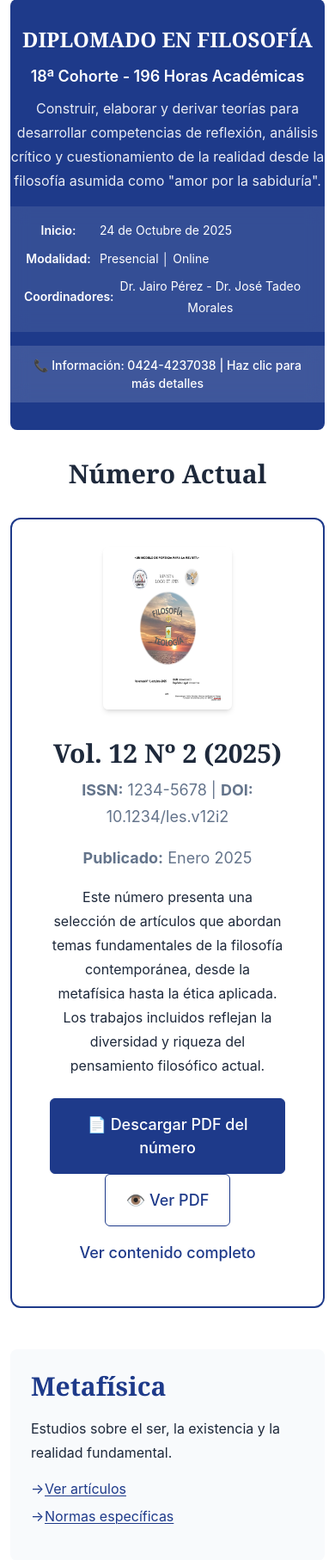
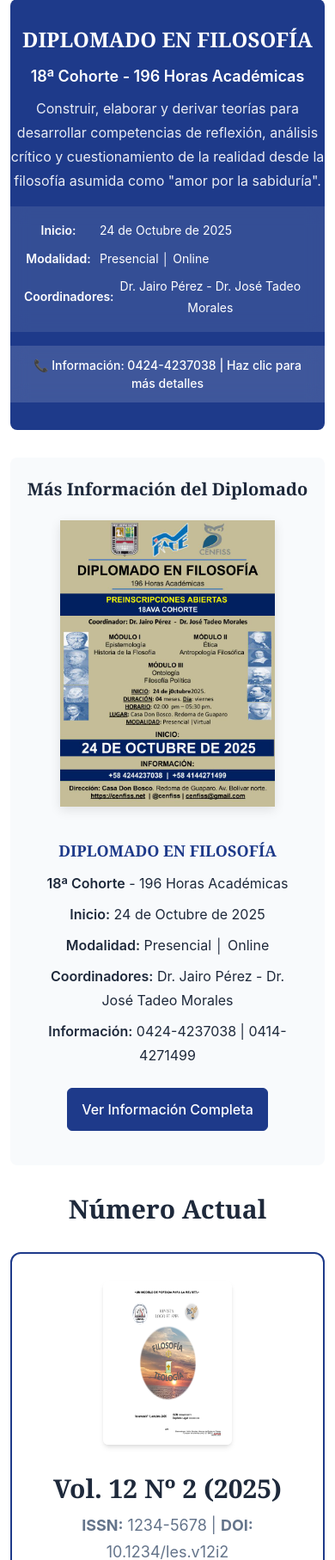
Before and after one commit to refo44/demo-revistalogos, a PHP site: page / in a window 390 px wide. Shown: the part 771-2585 px from the top of the page at 86% size. Run offline with PHP 8.4, Linux system fonts and the light colour scheme.

Commit message:
feat: Add flyer section with detailed diplomado information
- Add dedicated flyer section after banner
- Display flyer.jpg image with detailed information
- Include all diplomado details (cohort, dates, coordinators, phones)
- Add responsive design for mobile devices
- Maintain banner simplicity while showing complete flyer
- Add call-to-action button to CENFISS events page

```diff
--- a/assets/css/pages.css
+++ b/assets/css/pages.css
@@ -1110,6 +1110,68 @@
   display: block;
 }
 
+/* Flyer Section */
+.flyer-section {
+  margin: var(--space-8) 0;
+  padding: var(--space-6) 0;
+  background-color: var(--color-bg-secondary);
+  border-radius: var(--border-radius-lg);
+}
+
+.flyer-container {
+  max-width: 1200px;
+  margin: 0 auto;
+  padding: 0 var(--space-4);
+}
+
+.flyer-title {
+  text-align: center;
+  font-size: var(--font-size-xl);
+  font-weight: var(--font-weight-bold);
+  margin-bottom: var(--space-6);
+  color: var(--color-text-primary);
+}
+
+.flyer-content {
+  display: grid;
+  grid-template-columns: auto 1fr;
+  gap: var(--space-6);
+  align-items: start;
+}
+
+.flyer-image {
+  width: 300px;
+  height: auto;
+  border-radius: var(--border-radius-md);
+  box-shadow: 0 4px 12px rgba(0, 0, 0, 0.1);
+}
+
+.flyer-info {
+  padding: var(--space-4);
+}
+
+.flyer-info h4 {
+  font-size: var(--font-size-lg);
+  font-weight: var(--font-weight-bold);
+  color: var(--color-primary);
+  margin-bottom: var(--space-3);
+}
+
+.flyer-info p {
+  margin-bottom: var(--space-2);
+  font-size: var(--font-size-base);
+  line-height: var(--line-height-relaxed);
+}
+
+.flyer-info strong {
+  color: var(--color-text-primary);
+  font-weight: var(--font-weight-semibold);
+}
+
+.flyer-info .btn {
+  margin-top: var(--space-4);
+}
+
 .revista-item__actions {
   display: flex;
   gap: var(--space-2);
@@ -1538,6 +1600,16 @@
 
   .banner__content {
     text-align: center;
+  }
+
+  .flyer-content {
+    grid-template-columns: 1fr;
+    text-align: center;
+  }
+
+  .flyer-image {
+    width: 250px;
+    margin: 0 auto;
   }
 
   .revista-item__actions {
--- a/index.html
+++ b/index.html
@@ -173,6 +173,27 @@
                         </div>
                     </div>
                 </a>
+            </section>
+
+            <!-- Flyer Section -->
+            <section class="flyer-section">
+                <div class="flyer-container">
+                    <h3 class="flyer-title">Más Información del Diplomado</h3>
+                    <div class="flyer-content">
+                        <img src="assets/img/flyer.jpg" alt="Flyer Diplomado en Filosofía - CENFISS" class="flyer-image">
+                        <div class="flyer-info">
+                            <h4>DIPLOMADO EN FILOSOFÍA</h4>
+                            <p><strong>18ª Cohorte</strong> - 196 Horas Académicas</p>
+                            <p><strong>Inicio:</strong> 24 de Octubre de 2025</p>
+                            <p><strong>Modalidad:</strong> Presencial │ Online</p>
+                            <p><strong>Coordinadores:</strong> Dr. Jairo Pérez - Dr. José Tadeo Morales</p>
+                            <p><strong>Información:</strong> 0424-4237038 | 0414-4271499</p>
+                            <a href="https://cenfiss.net/index.php/eventos/" class="btn btn--primary" target="_blank" rel="noopener noreferrer">
+                                Ver Información Completa
+                            </a>
+                        </div>
+                    </div>
+                </div>
             </section>
 
             <!-- Número Actual -->
```
